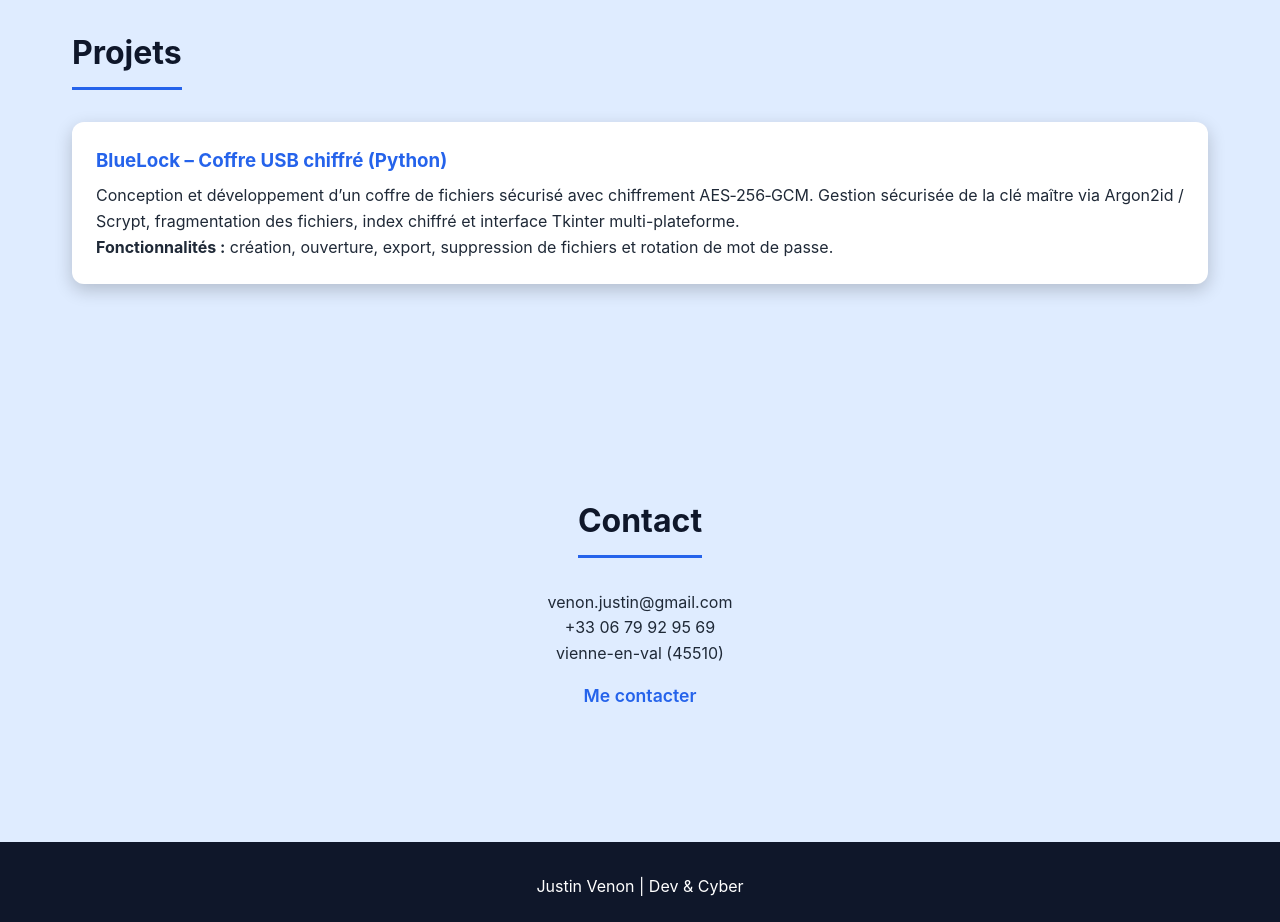
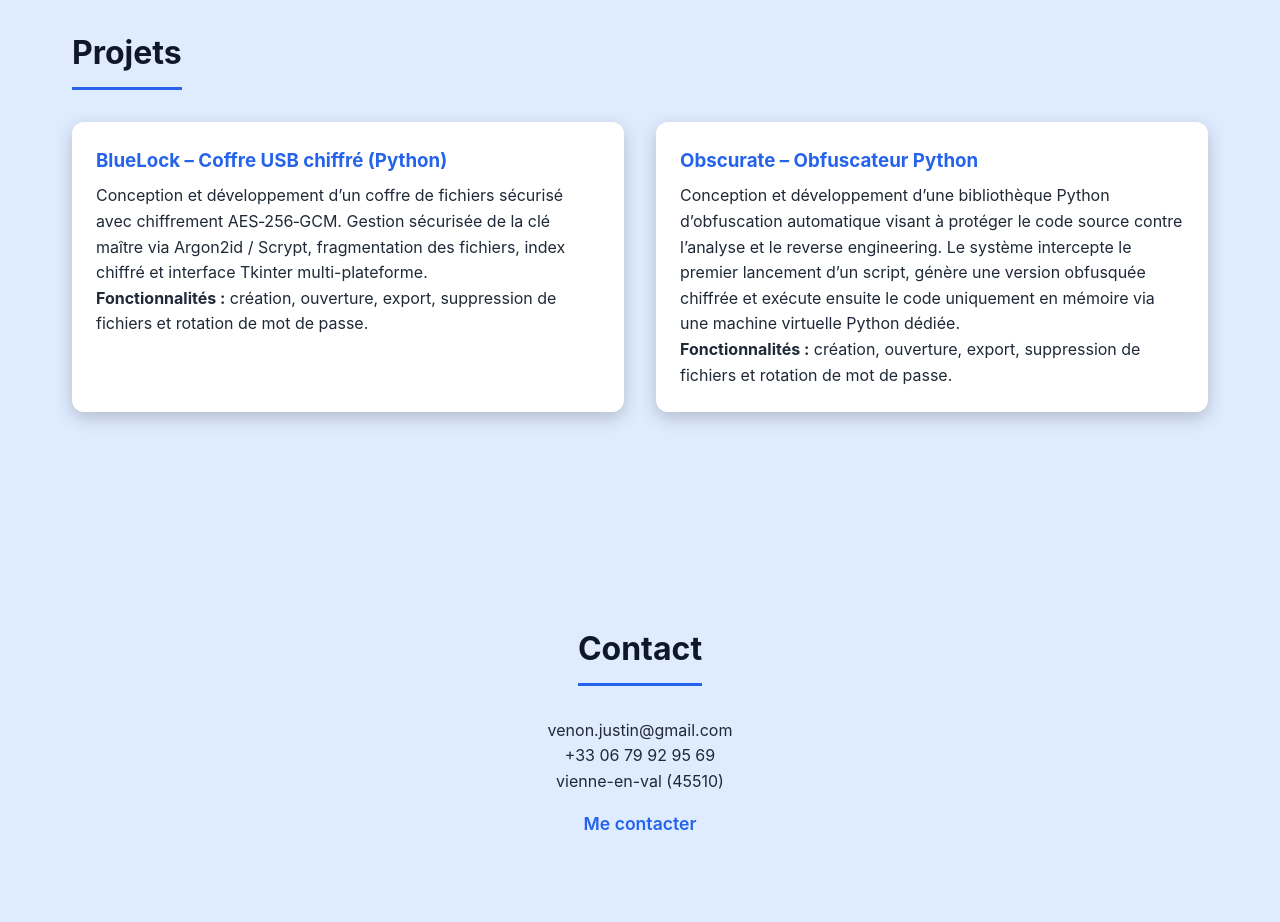
Before and after one commit to venon-justin/portfolio, a plain HTML site: page index.html in a window 1280 px wide. Shown: the part 3620-4542 px from the top of the page. Drawn offline with Linux system fonts and the light colour scheme.

Commit message:
Update index.html

```diff
--- a/index.html
+++ b/index.html
@@ -480,7 +480,17 @@ footer {
             </p>
             <p><strong>Fonctionnalités :</strong> création, ouverture, export, suppression de fichiers et rotation de mot de passe.</p>
         </div>
-        <!-- Tu peux ajouter d'autres projets ici si besoin -->
+        <div class="card">
+            <h3>Obscurate – Obfuscateur Python</h3>
+            <p>
+              Conception et développement d’une bibliothèque Python d’obfuscation automatique
+              visant à protéger le code source contre l’analyse et le reverse engineering.
+              Le système intercepte le premier lancement d’un script, génère une version
+              obfusquée chiffrée et exécute ensuite le code uniquement en mémoire via une
+              machine virtuelle Python dédiée.
+            </p>
+            <p><strong>Fonctionnalités :</strong> création, ouverture, export, suppression de fichiers et rotation de mot de passe.</p>
+        </div>
     </div>
 </section>
 
```
